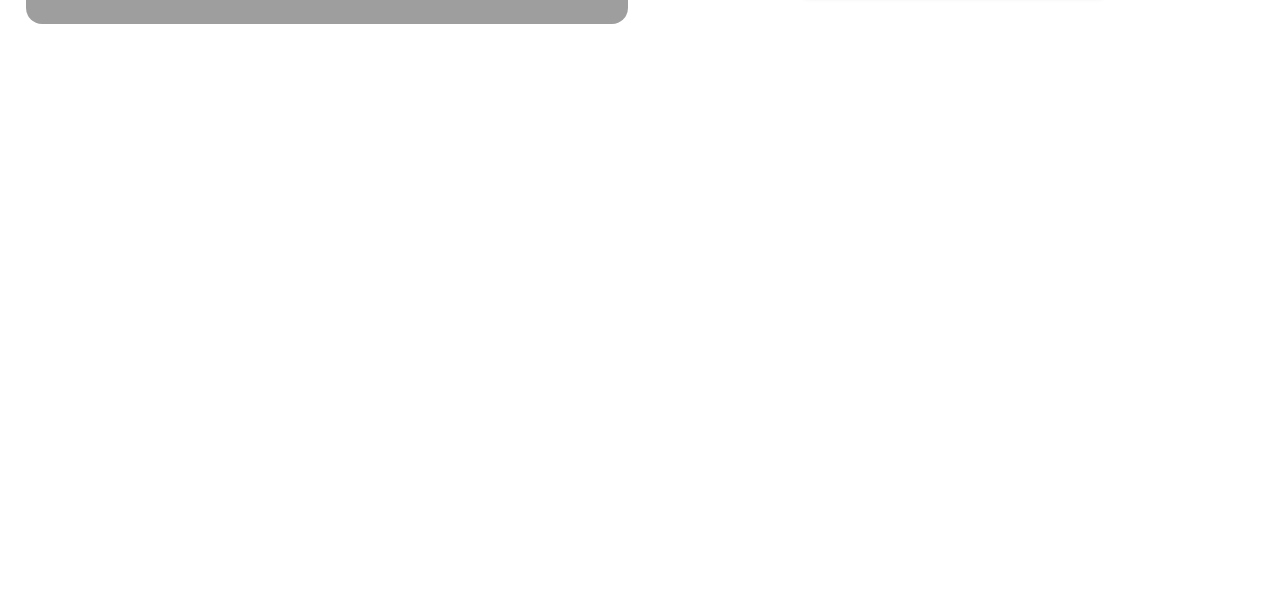
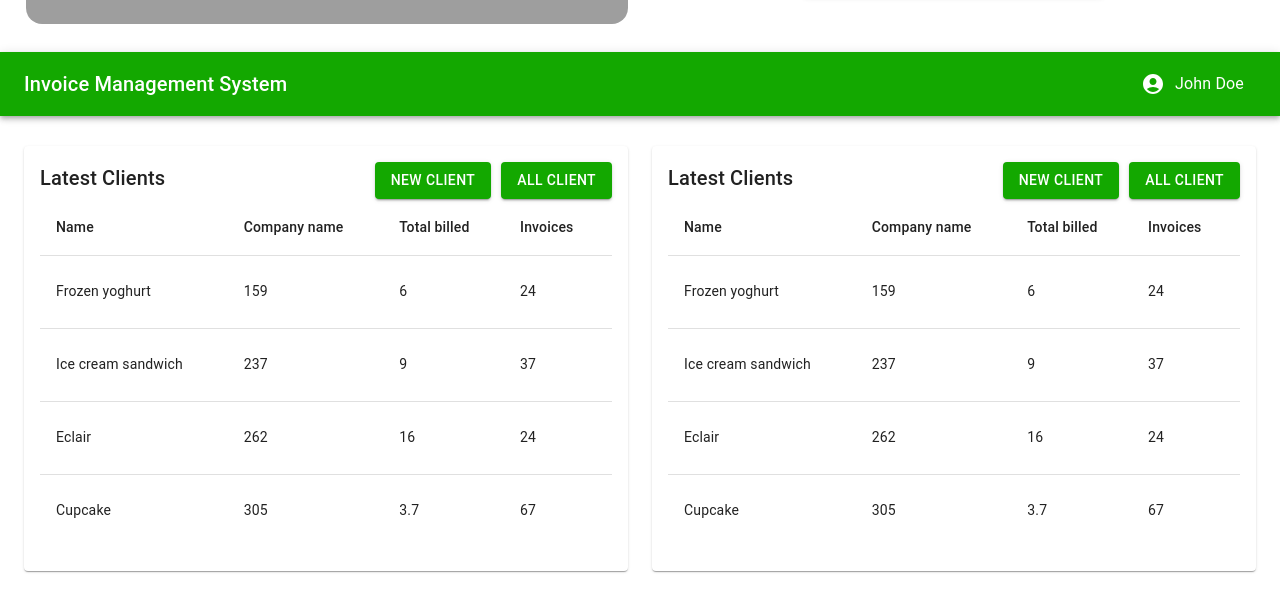
Before and after one commit to mobeenabdullah/invoice-management-system, a React (Create React App) app: page /company-details in a window 1280 px wide. Shown: the part 748-1346 px from the top of the page. Before the commit the page ends 800 px from the top, so only its background shows below. Built offline with nearby package versions, Linux system fonts and the light colour scheme; grey boxes are pictures that could not be loaded.

Commit message:
Added dashboard page

```diff
--- a/src/App.tsx
+++ b/src/App.tsx
@@ -3,9 +3,12 @@ import SignIn from "./components/SignIn";
 import Register from "./components/Register";
 import CompanyDetails from "./components/CompanyDetails"
 import 'react-toastify/dist/ReactToastify.css';
+import Dashboard from './components/Dashboard'
+
 
 function App() {
   return (
+    <>
     <BrowserRouter>
       <Routes>
         <Route path="login" element={<SignIn />} />
@@ -13,6 +16,9 @@ function App() {
         <Route path="company-details" element={<CompanyDetails/>} />
       </Routes>
     </BrowserRouter>
+    <Dashboard />
+    </>
+
   );
 }
 
--- /dev/null
+++ b/src/components/Dashboard.tsx
@@ -0,0 +1,27 @@
+import { FC } from "react";
+import styled from "styled-components";
+import Header from './Header';
+import { Container } from "@mui/system";
+import InvoiceTable from './InvoiceTable';
+import { Grid } from "@mui/material";
+
+const Dashboard: FC = ()=> {
+    return (
+        <>
+        <Header />
+        <Container maxWidth="xl">
+            <Grid container rowSpacing={1} alignItems="center" columnSpacing={{ xs: 1, sm: 2, md: 3, p: 2 }}>
+                <Grid item xs={6}>
+                    <InvoiceTable />
+                </Grid>
+                <Grid item xs={6}>
+                    <InvoiceTable />
+                </Grid>
+            </Grid>
+
+        </Container>
+        </>
+    );
+}
+
+export default Dashboard;
--- /dev/null
+++ b/src/components/InvoiceTable.tsx
@@ -0,0 +1,169 @@
+
+import * as React from 'react';
+import { FC } from "react";
+import styled from "styled-components";
+import { Button, Typography } from "@mui/material";
+import Card from '@mui/material/Card';
+import CardContent from '@mui/material/CardContent';
+import Table from '@mui/material/Table';
+import TableBody from '@mui/material/TableBody';
+import TableCell from '@mui/material/TableCell';
+import TableContainer from '@mui/material/TableContainer';
+import TableHead from '@mui/material/TableHead';
+import TableRow from '@mui/material/TableRow';
+import Menu from '@mui/material/Menu';
+import { Divider } from '@mui/material';
+import MoreVertIcon from '@mui/icons-material/MoreVert';
+import IconButton from '@mui/material/IconButton';
+import ListItemText from '@mui/material/ListItemText';
+import ListItemIcon from '@mui/material/ListItemIcon';
+import MenuItem from '@mui/material/MenuItem';
+import DeleteOutlineOutlinedIcon from '@mui/icons-material/DeleteOutlineOutlined';
+import BorderColorOutlinedIcon from '@mui/icons-material/BorderColorOutlined';
+import RemoveRedEyeOutlinedIcon from '@mui/icons-material/RemoveRedEyeOutlined';
+import Box from '@mui/material/Box';
+
+
+const Wrapper = styled.section`
+    padding: 30px 0;
+    .TableHeader {
+        display: flex;
+        justify-content: space-between;
+    }
+    .TableButtons {
+        display: flex;
+        gap: 10px;
+    }
+`;
+
+function createData(
+    name: string,
+    company_name: number,
+    total_blled: number,
+    invoices: number,
+
+  ) {
+    return { name, company_name, total_blled, invoices };
+  }
+
+  const rows = [
+    createData('Frozen yoghurt', 159, 6.0, 24),
+    createData('Ice cream sandwich', 237, 9.0, 37),
+    createData('Eclair', 262, 16.0, 24),
+    createData('Cupcake', 305, 3.7, 67),
+  ];
+
+  const options = [
+    'None',
+    'Atria',
+    'Callisto',
+  ];
+
+
+const InvoiceTable: FC = ()=> {
+    const [anchorEl, setAnchorEl] = React.useState<null | HTMLElement>(null);
+    const open = Boolean(anchorEl);
+    const handleClick = (event: React.MouseEvent<HTMLButtonElement>) => {
+      setAnchorEl(event.currentTarget);
+    };
+    const handleClose = () => {
+      setAnchorEl(null);
+    };
+    return (
+        <>
+            <Wrapper>
+                <Card sx={{ minWidth: 275 }}>
+                    <CardContent>
+                        <Box component="div" className="TableHeader">
+                            <Typography variant="h6">Latest Clients</Typography>
+                            <Box component="div" className="TableButtons">
+                                <Button variant="contained">New Client</Button>
+                                <Button variant="contained">ALl Client</Button>
+                            </Box>
+                        </Box>
+                        <TableContainer>
+                            <Table sx={{ minWidth: 650 }} aria-label="simple table">
+                                <TableHead>
+                                <TableRow>
+                                    <TableCell>Name</TableCell>
+                                    <TableCell align="left">Company name</TableCell>
+                                    <TableCell align="left">Total billed</TableCell>
+                                    <TableCell align="left">Invoices</TableCell>
+                                    <TableCell align="left"></TableCell>
+                                </TableRow>
+                                </TableHead>
+                                <TableBody>
+                                {rows.map((row) => (
+                                    <TableRow
+                                    key={row.name}
+                                    sx={{ '&:last-child td, &:last-child th': { border: 0 } }}
+                                    >
+                                    <TableCell component="th" scope="row">
+                                        {row.name}
+                                    </TableCell>
+                                    <TableCell align="left">{row.company_name}</TableCell>
+                                    <TableCell align="left">{row.total_blled}</TableCell>
+                                    <TableCell align="left">{row.invoices}</TableCell>
+                                    <TableCell align="left">
+                                        <IconButton
+                                        id="basic-button"
+                                        aria-controls={open ? 'basic-menu' : undefined}
+                                        aria-haspopup="true"
+                                        aria-expanded={open ? 'true' : undefined}
+                                        onClick={handleClick}
+                                        >
+                                            <MoreVertIcon />
+                                        </IconButton>
+                                        <Menu
+                                        id="basic-menu"
+                                        anchorEl={anchorEl}
+                                        open={open}
+                                        elevation={1}
+                                        anchorOrigin={{
+                                            vertical: 'top',
+                                            horizontal: 'left',
+                                          }}
+                                          keepMounted
+                                          transformOrigin={{
+                                            vertical: 'top',
+                                            horizontal: 'right',
+                                          }}
+                                        onClose={handleClose}
+                                        MenuListProps={{
+                                        'aria-labelledby': 'basic-button',
+                                        }}
+                                    >     <MenuItem onClick={handleClose}>
+                                                <ListItemIcon>
+                                                    <BorderColorOutlinedIcon fontSize="small" />
+                                                </ListItemIcon>
+                                                <ListItemText>Edit</ListItemText>
+                                            </MenuItem>
+                                            <MenuItem onClick={handleClose}>
+                                                <ListItemIcon>
+                                                    <DeleteOutlineOutlinedIcon fontSize="small" />
+                                                </ListItemIcon>
+                                                <ListItemText>Delete</ListItemText>
+                                            </MenuItem>
+
+                                            <Divider />
+                                            <MenuItem onClick={handleClose}>
+                                                <ListItemIcon>
+                                                    <RemoveRedEyeOutlinedIcon fontSize="small" />
+                                                </ListItemIcon>
+                                                <ListItemText>View</ListItemText>
+                                            </MenuItem>
+                                        </Menu>
+                                    </TableCell>
+                                    </TableRow>
+                                ))}
+                                </TableBody>
+                            </Table>
+                        </TableContainer>
+                    </CardContent>
+                </Card>
+            </Wrapper>
+        </>
+    );
+}
+
+export default InvoiceTable;
```
